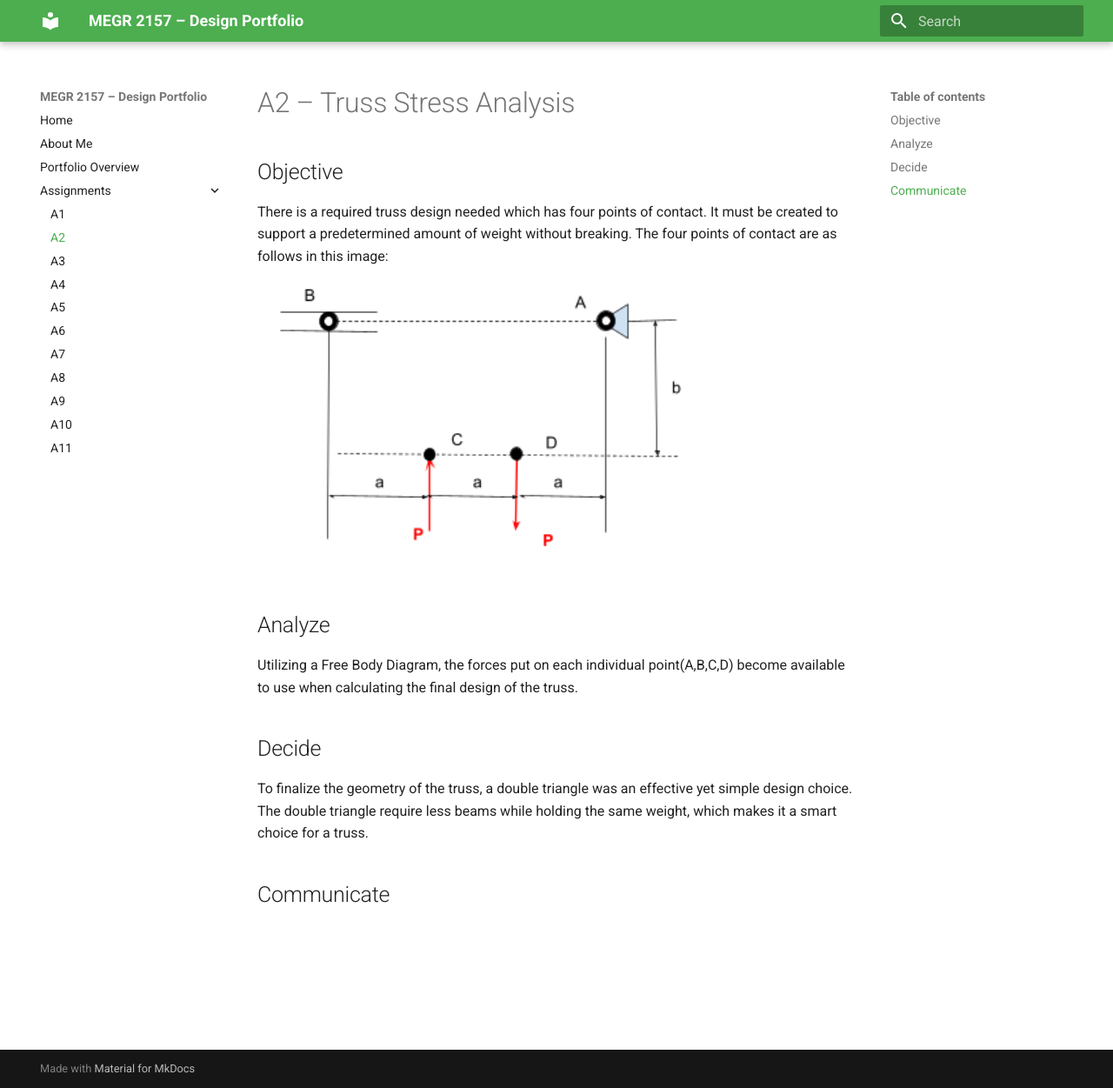
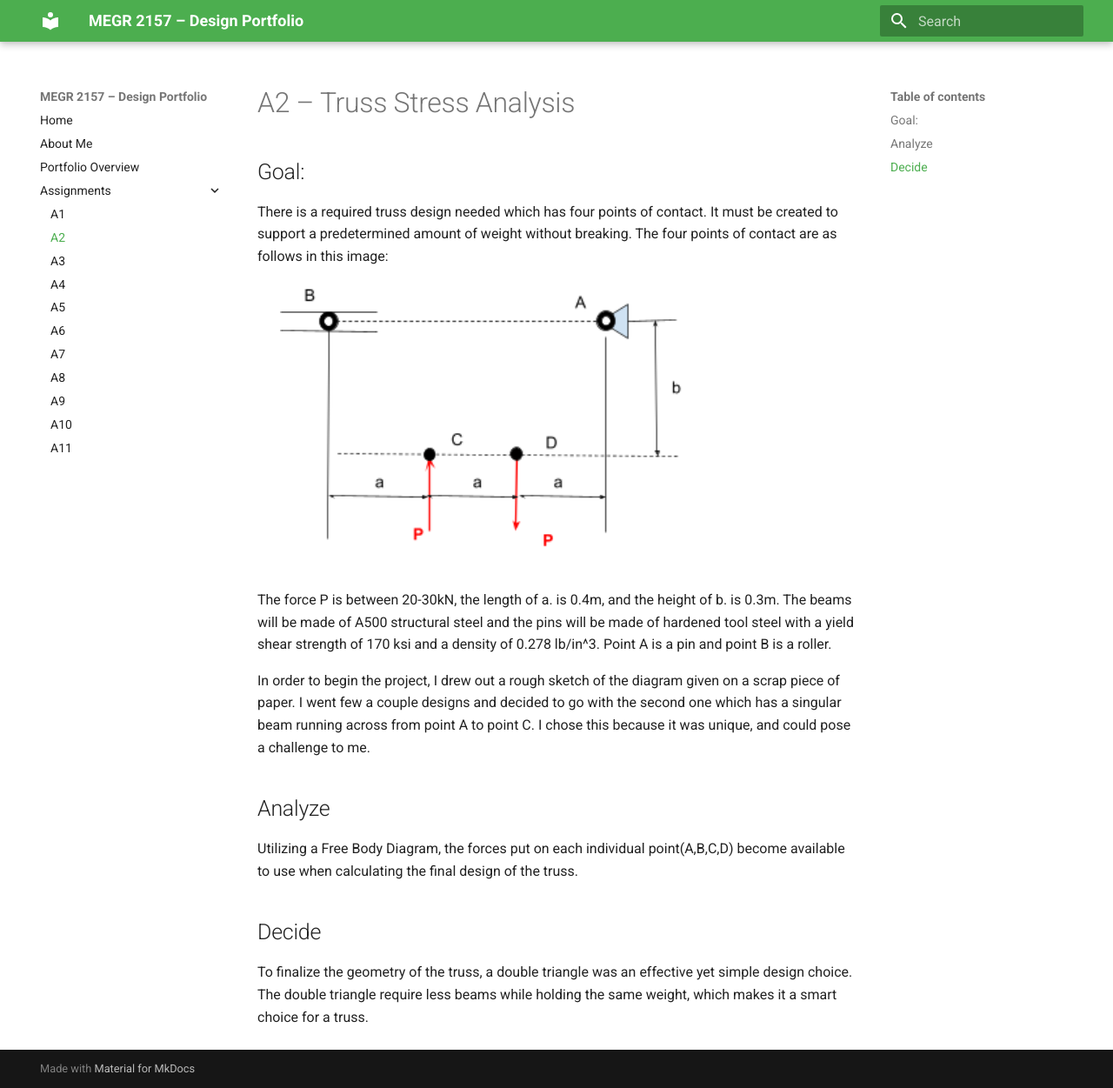
Before and after one commit to dadams78/design-projects-portfolio, an MkDocs documentation site: the page built from docs/assignments/A02/index.md, in a window 1280 px wide and 1251 px high. Shown: the whole window at 87% size. Built offline with MkDocs 1.6.1 and Material for MkDocs 9.7.7, drawn with Linux system fonts in a browser that asks for light colours.

Commit message:
Update index.md

```diff
--- a/docs/assignments/A02/index.md
+++ b/docs/assignments/A02/index.md
@@ -1,13 +1,15 @@
 # A2 – Truss Stress Analysis
 
-## Objective
+## Goal:
 There is a required truss design needed which has four points of contact. It must be created to support a predetermined amount of weight without breaking. The four points of contact are as follows in this image:
 
 ![MEGR 2156-7 Title](Truss.png)
+
+The force P is between 20-30kN, the length of a. is 0.4m, and the height of b. is 0.3m. The beams will be made of A500 structural steel and the pins will be made of hardened tool steel with a yield shear strength of 170 ksi and a density of 0.278 lb/in^3. Point A is a pin and point B is a roller.
+
+In order to begin the project, I drew out a rough sketch of the diagram given on a scrap piece of paper. I went few a couple designs and decided to go with the second one which has a singular beam running across from point A to point C. I chose this because it was unique, and could pose a challenge to me.
 ## Analyze
 Utilizing a Free Body Diagram, the forces put on each individual point(A,B,C,D) become available to use when calculating the final design of the truss.
 
 ## Decide
 To finalize the geometry of the truss, a double triangle was an effective yet simple design choice. The double triangle require less beams while holding the same weight, which makes it a smart choice for a truss.
-
-## Communicate
```
